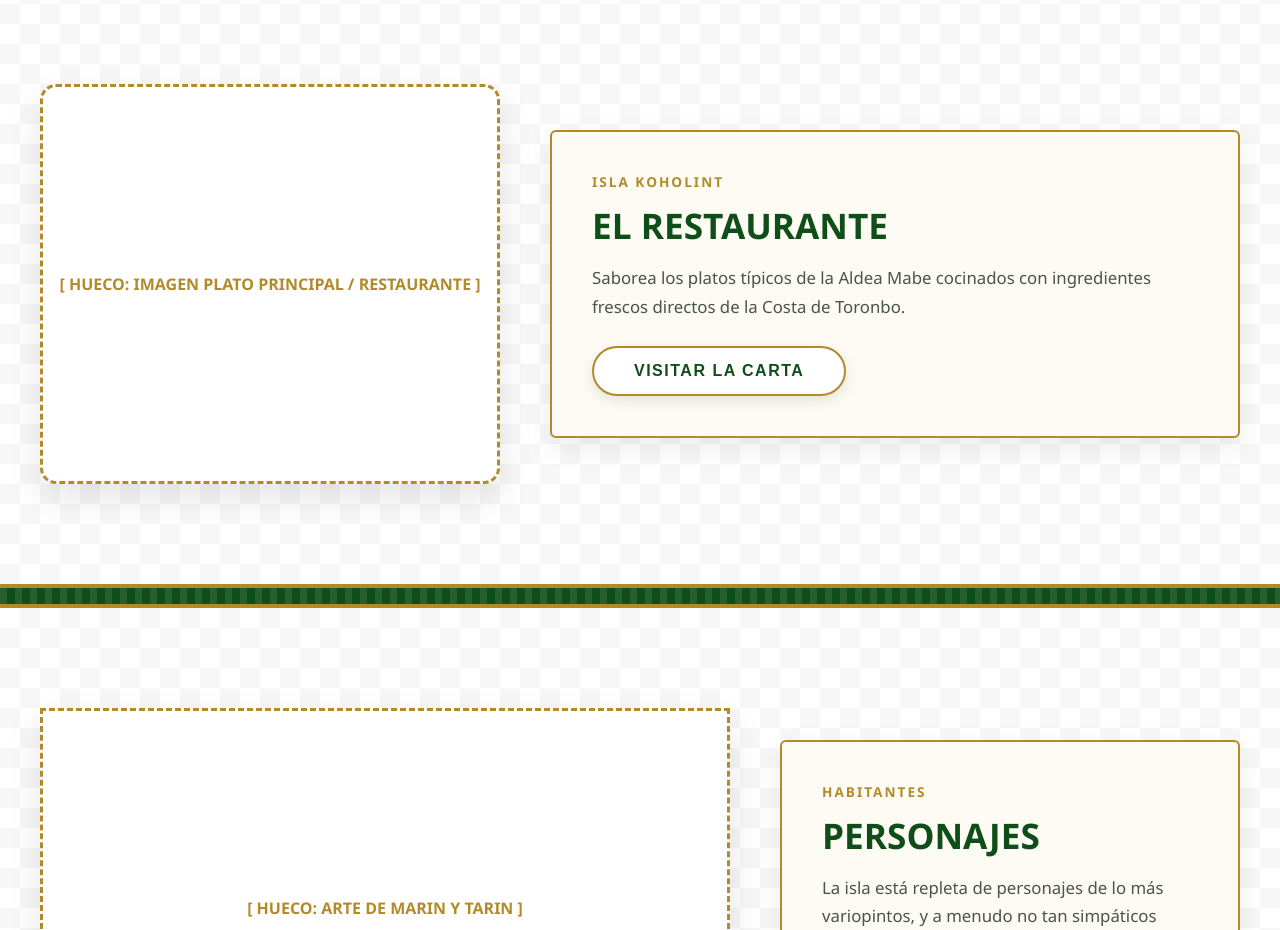
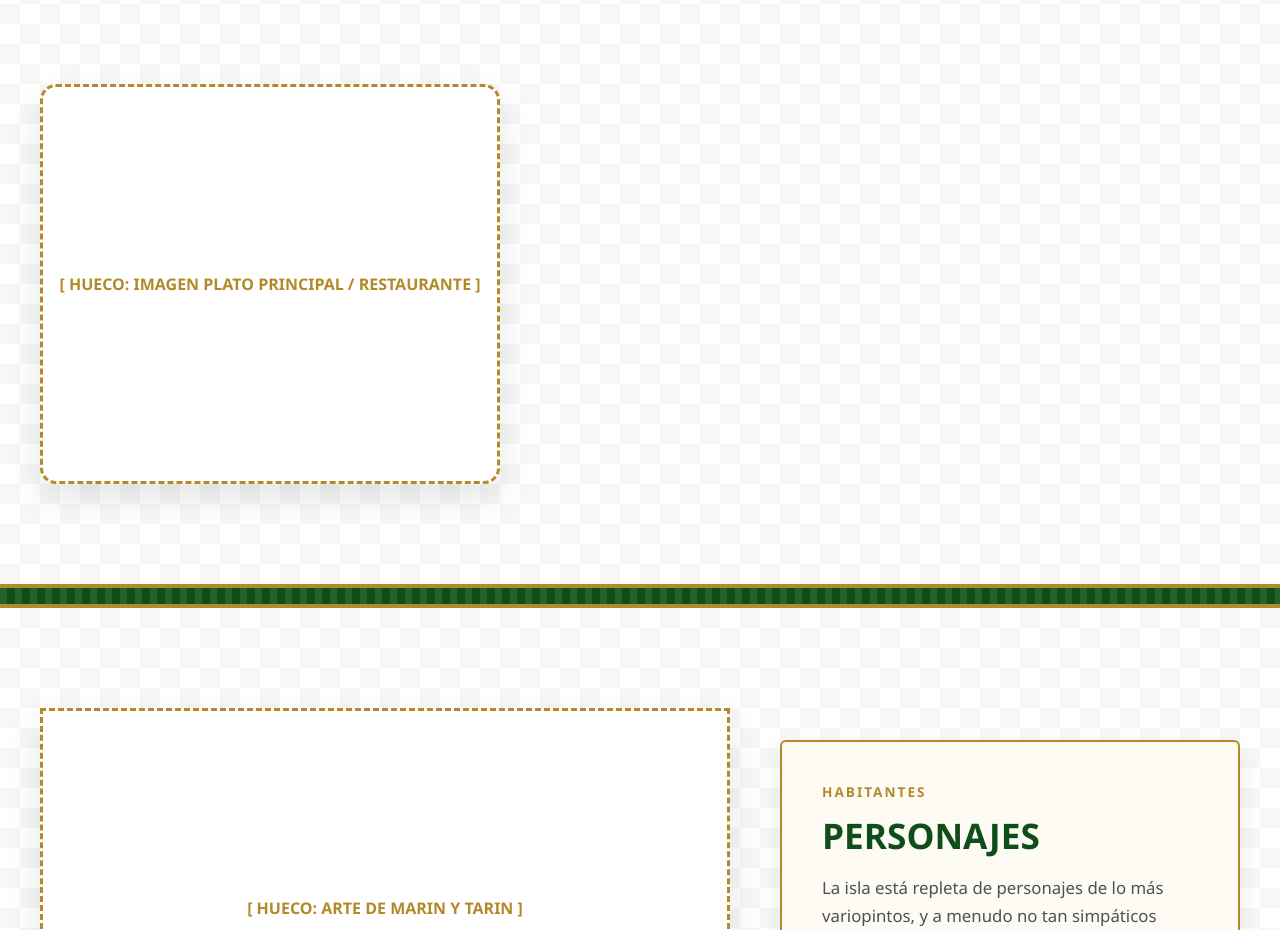
Before and after one commit to Gyda16/The-Human-Ingredient, a plain HTML site: page inicio.html in a window 1280 px wide. Shown: the part 840-1770 px from the top of the page. Drawn offline with Linux system fonts and the light colour scheme.

Commit message:
Pagina web proyecto 4 The Human Ingredient

```diff
--- a/inicio.html
+++ b/inicio.html
@@ -61,15 +61,7 @@
             <div class="block-visual reveal-right">
                 <div class="placeholder-inner circle-or-box">[ HUECO: IMAGEN PLATO PRINCIPAL / RESTAURANTE ]</div>
             </div>
-            <div class="block-text parchment-style reveal-right">
-                <span class="section-tag">ISLA KOHOLINT</span>
-                <h3>EL RESTAURANTE</h3>
-                <p>Saborea los platos típicos de la Aldea Mabe cocinados con ingredientes frescos directos de la Costa de Toronbo.</p>
 
-                <a href="./restaurante.html">
-                    <button class="btn-zelda-white">VISITAR LA CARTA</button>
-                </a>
-            </div>
         </div>
     </section>
 
```
